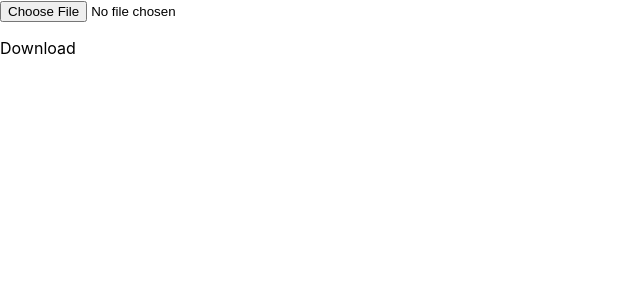
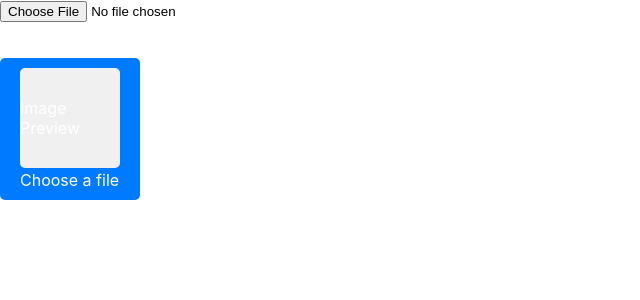
Before and after one commit to md-mh/react, a React (Create React App) app: page / in a window 1280 px wide. Shown: the top 300 px of the page, without its empty margins (0-640 px from the left). Built offline with nearby package versions, Linux system fonts and the light colour scheme.

Commit message:
input image

```diff
--- a/src/App.js
+++ b/src/App.js
@@ -3,6 +3,7 @@ import React from 'react';
 // import Candlestick from './Components/highcharts/Candlestick/Candlestick';
 // import CandlestickChart from './Components/highcharts/Candlestick/CandlestickChart';
 import InputFile from './Components/Input/InputFile';
+import InputImage from './Components/Input/InputImage';
 
 const App = () => {
   return (
@@ -11,6 +12,7 @@ const App = () => {
       {/* <Candlestick /> */}
       {/* <CandlestickChart /> */}
       <InputFile />
+      <InputImage />
     </>
   );
 };
--- a/src/Components/Input/InputFile.js
+++ b/src/Components/Input/InputFile.js
@@ -15,7 +15,10 @@ const InputFile = () => {
         <>
             <input type='file' onChange={(e) => handleFile(e)} />
             <p>{data?.webkitRelativePath}</p>
-            <a href={data?.webkitRelativePath} >Download</a>
+            {
+                data &&
+                <a href={URL.createObjectURL(data)} >Download</a>
+            }
         </>
     );
 };
--- /dev/null
+++ b/src/Components/Input/InputImage.css
@@ -0,0 +1,40 @@
+.custom-file-input {
+    display: inline-block;
+    margin-top: 20px;
+}
+
+.file-label {
+    display: inline-block;
+    padding: 10px 20px;
+    background-color: #007bff;
+    color: #fff;
+    border-radius: 5px;
+    cursor: pointer;
+    position: relative;
+}
+
+.preview-image {
+    max-width: 100px;
+    max-height: 100px;
+    vertical-align: middle;
+    margin-right: 10px;
+}
+
+.placeholder-image {
+    width: 100px;
+    height: 100px;
+    background-color: #f0f0f0;
+    border-radius: 5px;
+    display: flex;
+    justify-content: center;
+    align-items: center;
+}
+
+.file-text {
+    vertical-align: middle;
+}
+
+/* Hide the default file input */
+.file-input {
+    display: none;
+}
--- /dev/null
+++ b/src/Components/Input/InputImage.js
@@ -0,0 +1,42 @@
+import React, { useState } from 'react';
+import './InputImage.css';
+
+const InputImage = () => {
+    const [selectedFile, setSelectedFile] = useState(null);
+
+    const handleFileChange = (event) => {
+        const file = event.target.files[0];
+        setSelectedFile(file);
+        console.log(file)
+    };
+
+    return (
+
+        <div className="custom-file-input">
+            <label htmlFor="fileInput" className="file-label">
+                {selectedFile ? (
+                    <img
+                        src={URL.createObjectURL(selectedFile)}
+                        className="preview-image"
+                        alt=""
+                    />
+                ) : (
+                    <div className="placeholder-image">
+                        <span>Image Preview</span>
+                    </div>
+                )}
+                <span className="file-text">Choose a file</span>
+            </label>
+            <input
+                type="file"
+                accept='image/*'
+                id="fileInput"
+                className="file-input"
+                onChange={handleFileChange}
+            />
+        </div>
+
+    );
+}
+
+export default InputImage;
```
